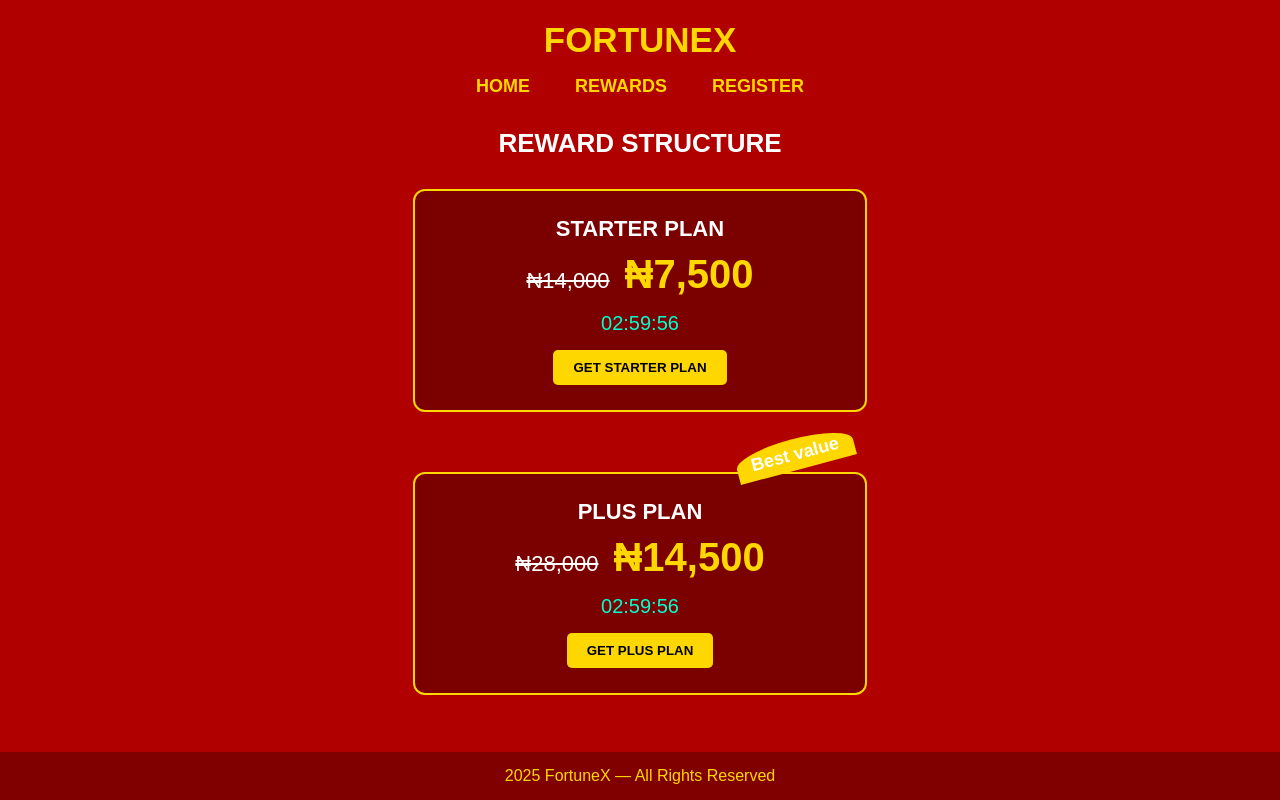
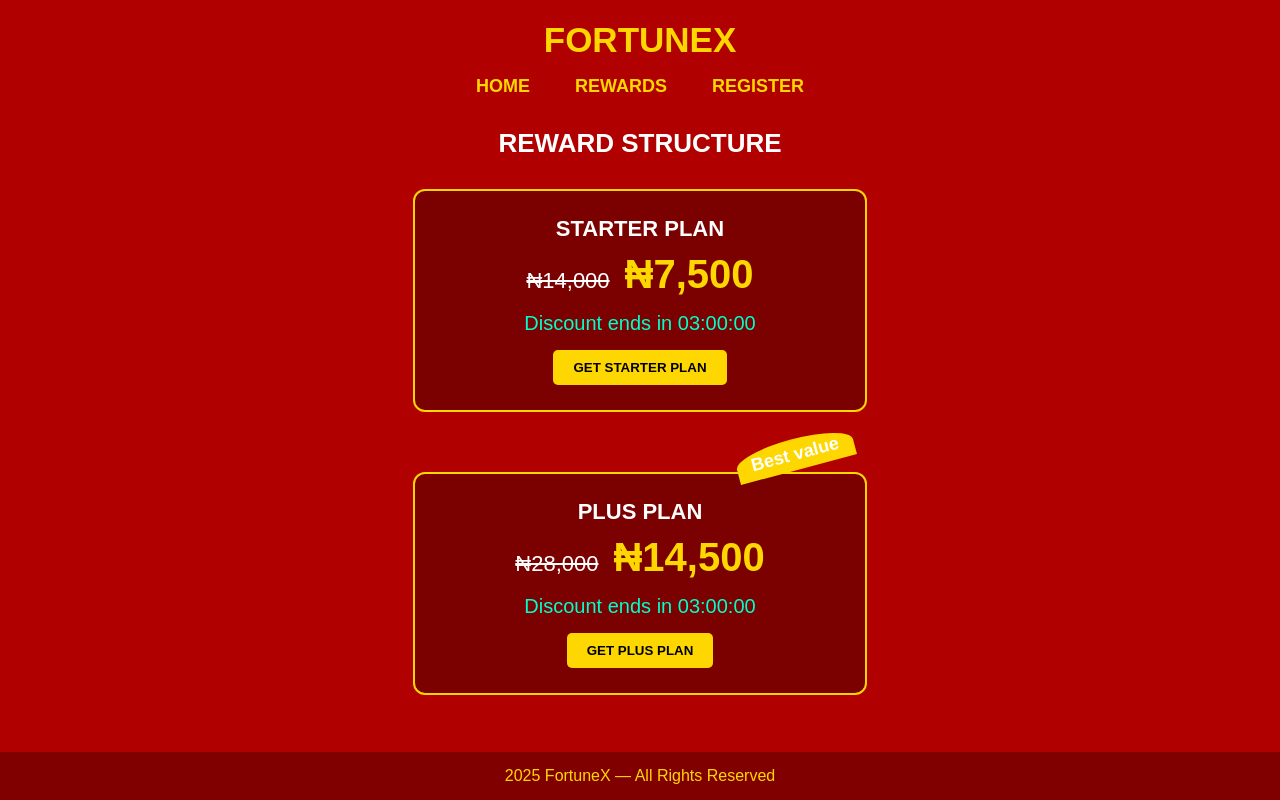
Before and after one commit to Miraclemedia12/FortuneXoffical, a plain HTML site: page reward.html in a window 1280 px wide. Drawn offline with Linux system fonts and the light colour scheme.

Commit message:
reward.html

```diff
--- a/reward.html
+++ b/reward.html
@@ -170,7 +170,7 @@
             <div class="old-price">₦14,000</div>
             <div class="new-price">₦7,500</div>
         </div>
-        <div class="timer" id="timer1">03:00:00</div>
+             <div class="timer">Discount ends in <span id="countdown2">03:00:00</span></div>
         <button class="plan-button">GET STARTER PLAN</button>
     </div>
 
@@ -182,7 +182,7 @@
             <div class="old-price">₦28,000</div>
             <div class="new-price">₦14,500</div>
         </div>
-        <div class="timer" id="timer2">03:00:00</div>
+             <div class="timer">Discount ends in <span id="countdown2">03:00:00</span></div>
         <button class="plan-button">GET PLUS PLAN</button>
     </div>
 
```
